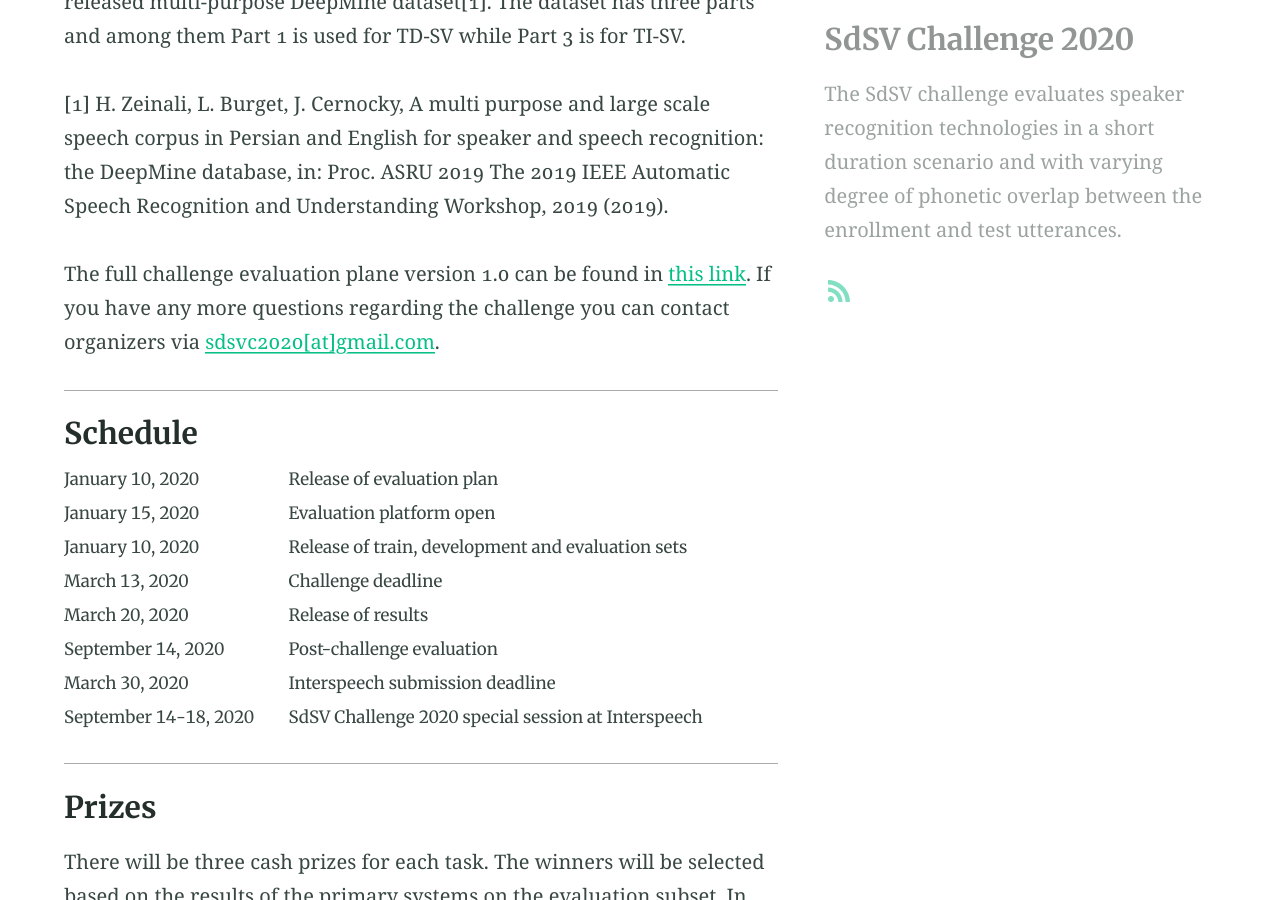
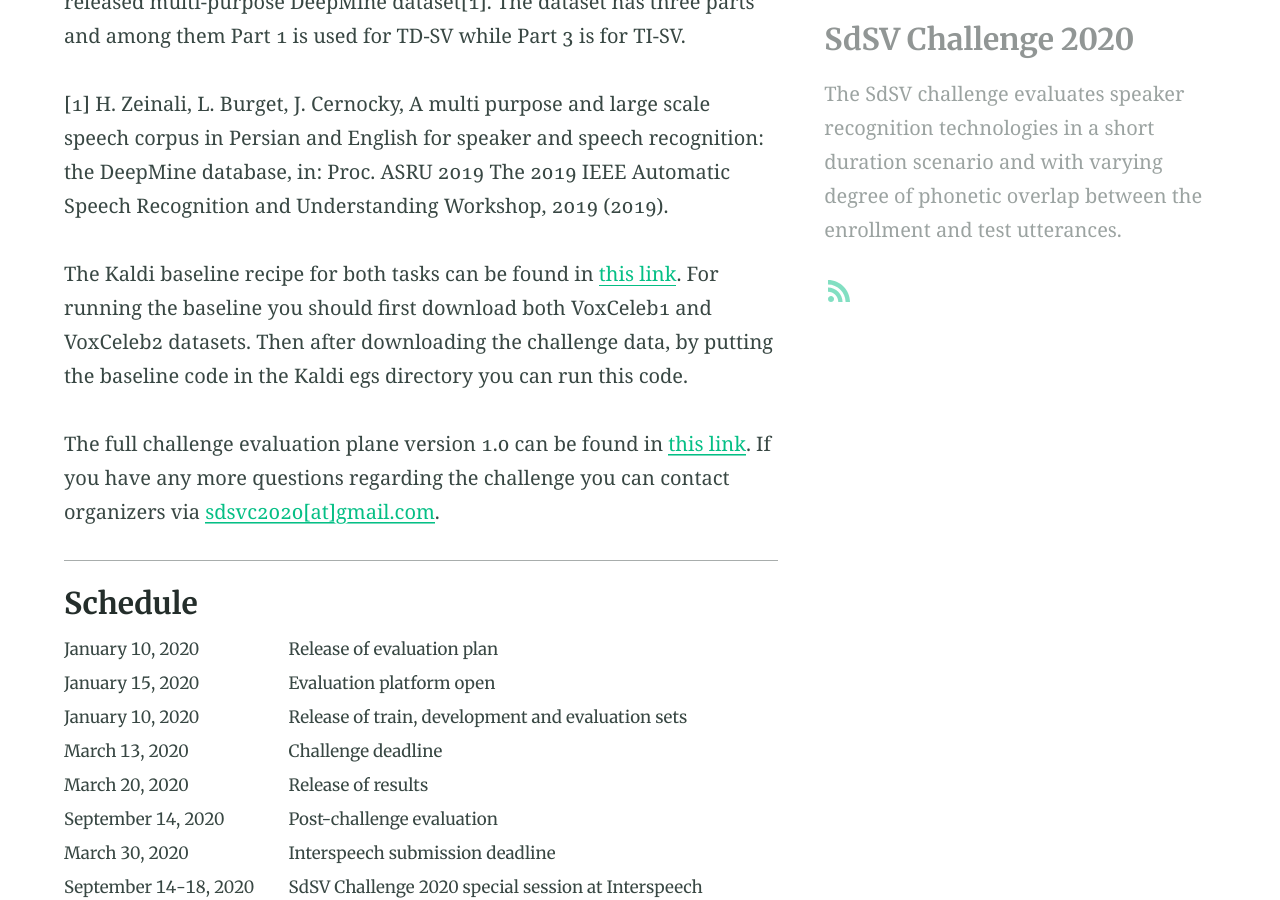
Before and after one commit to SdSVC/sdsvc.github.io, a Jekyll site: the page built from index.md, in a window 1280 px wide and 900 px high, scrolled down 867 px. Built offline with Jekyll 4.4.1, drawn with Linux system fonts in a browser that asks for light colours; our own code applies the rules of GitHub Pages for plain Markdown files.

Commit message:
Add baseline codes.

```diff
--- a/index.md
+++ b/index.md
@@ -17,6 +17,8 @@
 The evaluation dataset used for the challenge is drawn from the recently released multi-purpose DeepMine dataset[1]. The dataset has three parts and among them Part 1 is used for TD-SV while Part 3 is for TI-SV.
 
 [1] H. Zeinali, L. Burget, J. Cernocky, A multi purpose and large scale speech corpus in Persian and English for speaker and speech recognition:  the DeepMine database, in:  Proc. ASRU 2019 The 2019 IEEE Automatic Speech Recognition and Understanding Workshop, 2019 (2019).
+
+The Kaldi baseline recipe for both tasks can be found in [this link](/assets/sdsvc2020_kaldi_xvector_baseline.tar.gz). For running the baseline you should first download both VoxCeleb1 and VoxCeleb2 datasets. Then after downloading the challenge data, by putting the baseline code in the Kaldi egs directory you can run this code.
 
 The full challenge evaluation plane version 1.0 can be found in [this link](/assets/SdSV_Challenge_Evaluation_Plan.pdf). If you have any more questions regarding the challenge you can contact organizers via [sdsvc2020\[at\]gmail.com](mailto:sdsvc2020\[at\]gmail.com).
 
```
Also changed, not shown: 10 other files.
